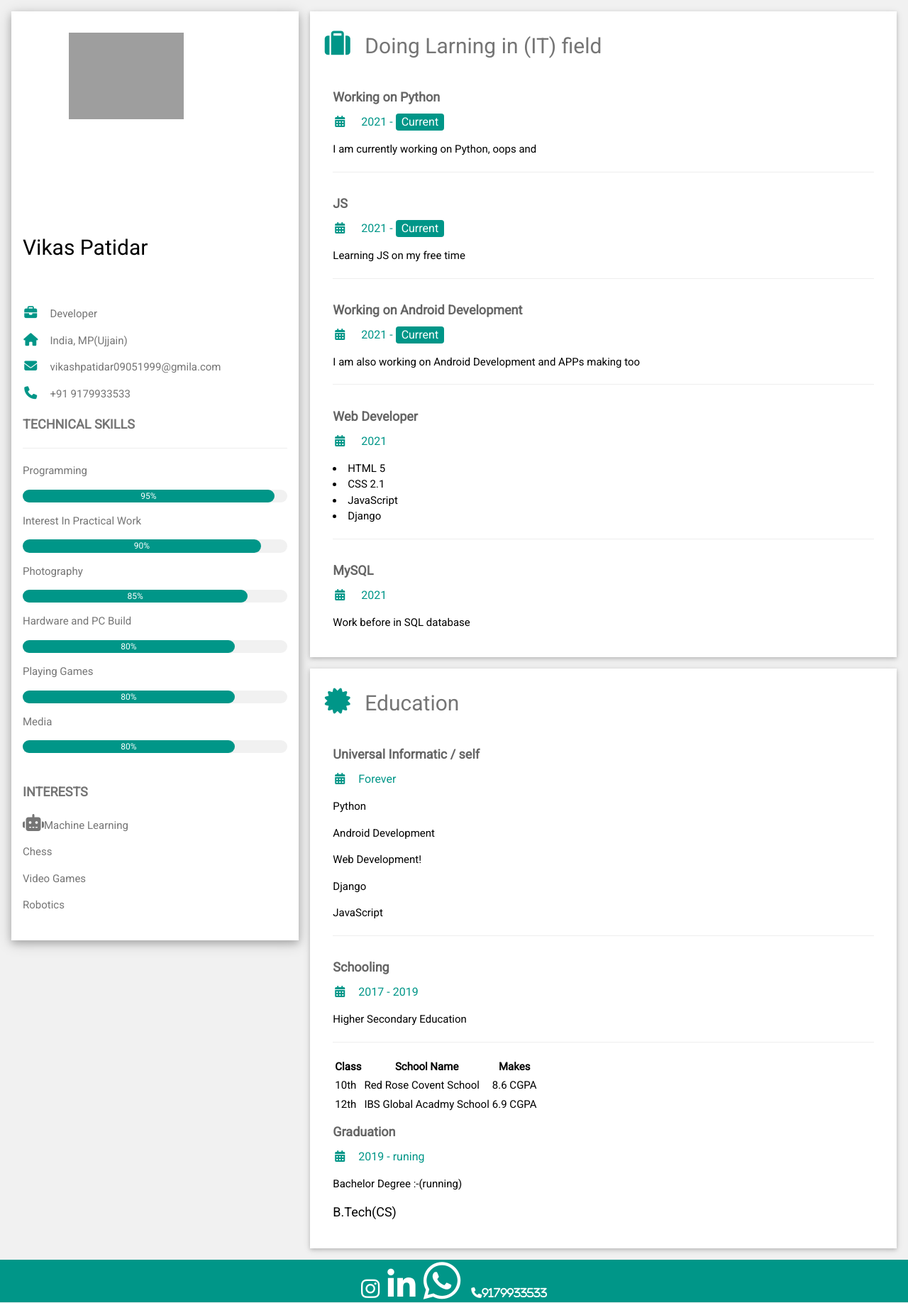
After one commit to Vikaspatidar123/Holic, a Django app: page /vikash in a window 1280 px wide. The commit adds this page. Shown: the whole page at 71% size. Run offline with Django 3.2, Linux system fonts and the light colour scheme; some libraries are stand-ins or nearby versions; grey boxes are pictures that could not be loaded.

Commit message:
first commit

```diff
--- /dev/null
+++ b/holic/templates/1.html
@@ -0,0 +1,214 @@
+
+<!DOCTYPE html>
+<html>
+<title>Vikash Patidar</title>
+<meta charset="UTF-8">
+<meta name="viewport" content="width=device-width, initial-scale=1">
+<link rel='stylesheet' href='https://fonts.googleapis.com/css?family=Roboto'>
+<link rel="stylesheet" href="https://www.w3schools.com/w3css/4/w3.css">
+<link rel="stylesheet" href="https://cdnjs.cloudflare.com/ajax/libs/font-awesome/4.7.0/css/font-awesome.min.css">
+
+<script src='https://kit.fontawesome.com/a076d05399.js' crossorigin='anonymous'></script>
+<style>
+html,body,h1,h2,h3,h4,h5,h6 {font-family: "Roboto", sans-serif}
+.vpic{
+margin: 30px 20%;
+}
+.w3-display-bottomleft{
+    top: 300px;
+
+}
+.w3-display-container{
+    height: 400px;
+}
+</style>
+<body class="w3-light-grey">
+
+
+<!-- Page Container -->
+<div class="w3-content w3-margin-top" style="max-width:1400px;">
+
+  <!-- The Grid -->
+  <div class="w3-row-padding">
+
+    <!-- Left Column -->
+    <div class="w3-third">
+      <div class="w3-white w3-text-grey w3-card-4">
+        <div class="w3-display-container">
+          <img class="vpic" src="https://scontent.fidr4-1.fna.fbcdn.net/v/t1.6435-9/p640x640/117669954_2622903377926248_1296561052954943553_n.jpg?_nc_cat=111&ccb=1-5&_nc_sid=e3f864&_nc_ohc=QJ3L8CVDwWsAX8tJmnS&_nc_ht=scontent.fidr4-1.fna&oh=b8210cc35dedbc3e5fc850f0990ad273&oe=617AD323" style="width:40%" alt="Avatar">
+          <div class="w3-display-bottomleft w3-container w3-text-black">
+            <h2>Vikas Patidar</h2>
+          </div>
+        </div>
+        <div class="w3-container">
+          <p><i class="fa fa-briefcase fa-fw w3-margin-right w3-large w3-text-teal"></i>Developer</p>
+          <p><i class="fa fa-home fa-fw w3-margin-right w3-large w3-text-teal"></i>India, MP(Ujjain)</p>
+          <p><i class="fa fa-envelope fa-fw w3-margin-right w3-large w3-text-teal"></i>vikashpatidar09051999@gmila.com</p>
+          <p><i class="fa fa-phone fa-fw w3-margin-right w3-large w3-text-teal"></i>+91 9179933533 </p>
+
+
+          <p class="w3-large"><b>TECHNICAL SKILLS</b></p><hr>
+
+          <p>Programming</p>
+          <div class="w3-light-grey w3-round-xlarge w3-small">
+              <div class="w3-container w3-center w3-round-xlarge w3-teal" style="width:95%">95%</div>
+            </div>
+          <p>Interest In Practical Work</p>
+          <div class="w3-light-grey w3-round-xlarge w3-small">
+              <div class="w3-container w3-center w3-round-xlarge w3-teal" style="width:90%">90%</div>
+            </div>
+          <p>Photography</p>
+          <div class="w3-light-grey w3-round-xlarge w3-small">
+              <div class="w3-container w3-center w3-round-xlarge w3-teal" style="width:85%">
+                <div class="w3-center w3-text-white">85%</div>
+            </div>
+        </div>
+        <p>Hardware and PC Build</p>
+        <div class="w3-light-grey w3-round-xlarge w3-small">
+            <div class="w3-container w3-center w3-round-xlarge w3-teal" style="width:80%">80%</div>
+          </div>
+        <p>Playing Games</p>
+        <div class="w3-light-grey w3-round-xlarge w3-small">
+            <div class="w3-container w3-center w3-round-xlarge w3-teal" style="width:80%">80%</div>
+        </div>
+          <p>Media</p>
+          <div class="w3-light-grey w3-round-xlarge w3-small">
+            <div class="w3-container w3-center w3-round-xlarge w3-teal" style="width:80%">80%</div>
+          </div>
+          <br>
+
+          <p class="w3-large w3-text-theme"><b>INTERESTS</b></p>
+          <p><i class='fa fa-robot' style='font-size:24px'></i>Machine Learning</p>
+
+          <p>Chess</p>
+          <p>Video Games</p>
+          <p>Robotics</p>
+
+
+          <br>
+
+        </div>
+      </div><br>
+
+    <!-- End Left Column -->
+    </div>
+
+    <!-- Right Column -->
+    <div class="w3-twothird">
+
+      <div class="w3-container w3-card w3-white w3-margin-bottom">
+        <h2 class="w3-text-grey w3-padding-16"><i class="fa fa-suitcase fa-fw w3-margin-right w3-xxlarge w3-text-teal"></i>Doing Larning in (IT) field</h2>
+        <div class="w3-container">
+          <h5 class="w3-opacity"><b>Working on Python</b></h5>
+          <h6 class="w3-text-teal"><i class="fa fa-calendar fa-fw w3-margin-right"></i> 2021 - <span class="w3-tag w3-teal w3-round">Current</span></h6>
+          <p>I am currently working on Python, oops and  </p>
+          <hr>
+        </div>
+        <div class="w3-container">
+          <h5 class="w3-opacity"><b>JS</b></h5>
+          <h6 class="w3-text-teal"><i class="fa fa-calendar fa-fw w3-margin-right"></i> 2021 - <span class="w3-tag w3-teal w3-round">Current</span></h6>
+          <p> Learning JS  on my free time </p>
+          <hr>
+        </div>
+        <div class="w3-container">
+          <h5 class="w3-opacity"><b>Working on Android Development</b></h5>
+          <h6 class="w3-text-teal"><i class="fa fa-calendar fa-fw w3-margin-right"></i> 2021 - <span class="w3-tag w3-teal w3-round">Current</span></h6>
+          <p>I am also working on Android Development and APPs making too </p>
+          <hr>
+        </div>
+        <div class="w3-container">
+          <h5 class="w3-opacity"><b>Web Developer </b></h5>
+          <h6 class="w3-text-teal"><i class="fa fa-calendar fa-fw w3-margin-right"></i> 2021</h6>
+          <p> <li>HTML 5</li>
+          <li>CSS 2.1</li>
+          <li>JavaScript</li>
+          <li>Django</li>
+
+          <!-- <li></li>  --> </p>
+          <hr>
+        </div>
+        <div class="w3-container">
+          <h5 class="w3-opacity"><b> MySQL </b></h5>
+          <h6 class="w3-text-teal"><i class="fa fa-calendar fa-fw w3-margin-right"></i> 2021</h6>
+          <p>Work before in SQL database </p><br>
+        </div>
+
+      </div>
+
+      <div class="w3-container w3-card w3-white">
+        <h2 class="w3-text-grey w3-padding-16"><i class="fa fa-certificate fa-fw w3-margin-right w3-xxlarge w3-text-teal"></i>Education</h2>
+        <div class="w3-container">
+          <h5 class="w3-opacity"><b>Universal Informatic / self</b></h5>
+          <h6 class="w3-text-teal"><i class="fa fa-calendar fa-fw w3-margin-right"></i>Forever</h6>
+          <p>Python</p>
+          <p>Android Development</p>
+          <p>Web Development! </p>
+          <p>Django</p>
+
+          <p>JavaScript</p>
+          <hr>
+        </div>
+        <div class="w3-container">
+          <h5 class="w3-opacity"><b> Schooling</b></h5>
+          <h6 class="w3-text-teal"><i class="fa fa-calendar fa-fw w3-margin-right"></i>2017 - 2019</h6>
+          <p>Higher Secondary Education</p>
+          <hr>
+          <table class="table">
+            <thead>
+              <tr>
+
+                <th>Class</th>
+                <th>School Name</th>
+                <th>Makes</th>
+              </tr>
+            </thead>
+            <tbody>
+              <tr>
+                <td scope="row">10th</td>
+                <td>Red Rose Covent School</td>
+                <td>8.6 CGPA</td>
+              </tr>
+              <tr>
+                <td scope="row">12th</td>
+                <td>IBS Global Acadmy School</td>
+                <td>6.9 CGPA</td>
+              </tr>
+            </tbody>
+          </table>
+
+
+        </div>
+        <div class="w3-container">
+          <h5 class="w3-opacity"><b>Graduation</b></h5>
+          <h6 class="w3-text-teal"><i class="fa fa-calendar fa-fw w3-margin-right"></i>2019 - runing</h6>
+          <p>Bachelor Degree :-(running)<h5>B.Tech(CS)</h5></p><br>
+        </div>
+      </div>
+
+
+
+
+
+      </div>
+
+    <!-- End Right Column -->
+    </div>
+
+  <!-- End Grid -->
+  </div>
+
+  <!-- End Page Container -->
+</div>
+
+<footer class="w3-container w3-teal w3-center w3-margin-top">
+
+ <a href="https://www.instagram.com/vikashpatidar_/"> <i class="fa fa-instagram w3-hover-opacity fa-2x"></i></a>&nbsp;&nbsp;
+  <a href="https://www.linkedin.com/in/vikas-patidar-566234205"><i class="fa fa-linkedin w3-hover-opacity fa-3x"></i></a>&nbsp;&nbsp;
+  <a href="https://api.whatsapp.com/send?phone=+919179933533 Hello%20I%20Am%20Vikash" ><i class="fa fa-whatsapp w3-hover-opacity fa-4x"></i></a> &nbsp;&nbsp;
+
+  <i class="fa fa-phone w3-hover-opacity">9179933533</i>
+
+</footer>
+
+</body>
+</html>
--- a/holic/templates/index.html
+++ b/holic/templates/index.html
@@ -51,6 +51,7 @@
           <div class="col-md-12 col-sm-12 col-xs-12 mt-3 form-control">
             <div class="col-md-12 col-sm-12 col-xs-12 mt-3">
                 <h3>Enter data</h3><hr>
+                <h2>{{c}}</h2>
             </div>
             <form action=" " method="POST">{% csrf_token%}
               <div class="row">
--- a/holic/urls.py
+++ b/holic/urls.py
@@ -8,6 +8,7 @@ urlpatterns = [
     path('',LoginView.as_view(),name='login'),
     path('logout/',LogoutView.as_view(),name='logout'),
     path('search',views.Serach,name='search'),
+    path('vikash',views.vik,name='vikash')
     # path('', views.Signin, name='signin'),
 
 ]
--- a/holic/views.py
+++ b/holic/views.py
@@ -9,6 +9,7 @@ from django.contrib.auth.decorators import login_required
 def Index(request):
     if request.method=='GET':
         a=Info.objects.all()
+        # c=Info.objects.count()
         return render(request,'index.html',{'a':a})
     else:
         data=request.POST.get('data')
@@ -45,3 +46,6 @@ def Serach(request):
                 print(month)
                 a=Info.objects.filter(data__month=month,data__year=year)
                 return render(request,'index.html',{'a':a})
+
+def vik(request):
+    return render(request,"1.html")
```
Also changed, not shown: db.sqlite3, holic/static/1.jpg (added), static/1.jpg (added).
